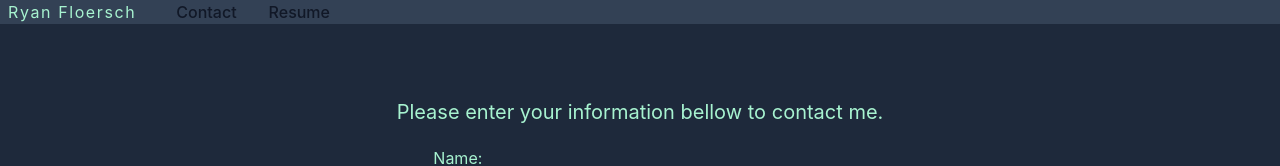
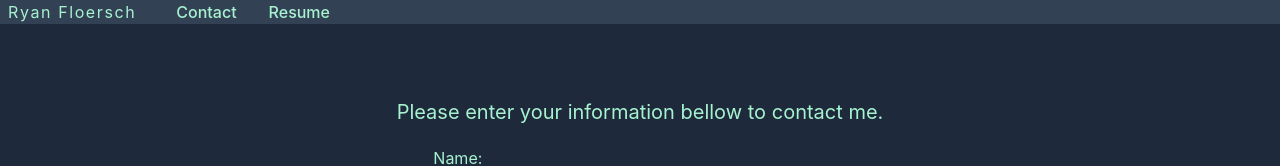
Before and after one commit to RyanmFloersch/portfolio, a React (Create React App) app in the folder client/: page /contact in a window 1280 px wide. Shown: the top 166 px of the page. Built offline with nearby package versions, Linux system fonts and the light colour scheme; what tw-elements would draw is missing.

Commit message:
Updated the html to now longer have react app as the tag name and added a basic logo

```diff
--- a/client/public/index.html
+++ b/client/public/index.html
@@ -2,7 +2,7 @@
 <html lang="en">
   <head>
     <meta charset="utf-8" />
-    <link rel="icon" href="%PUBLIC_URL%/favicon.ico" />
+    <link rel="icon" href="%PUBLIC_URL%/logo.png" />
     <meta name="viewport" content="width=device-width, initial-scale=1" />
     <meta name="theme-color" content="#000000" />
     <meta
@@ -24,7 +24,7 @@
       work correctly both with client-side routing and a non-root public URL.
       Learn how to configure a non-root public URL by running `npm run build`.
     -->
-    <title>React App</title>
+    <title>Ryan Floersch</title>
   </head>
   <body>
     <noscript>You need to enable JavaScript to run this app.</noscript>
--- a/client/src/components/Navigation.js
+++ b/client/src/components/Navigation.js
@@ -30,13 +30,13 @@ function Navigation() {
             {/* navbar container and  Box for the drop down menu */}
             <div className="hidden  items-center w-full md:block md:w-auto  md:bg-transparent bg-slate-800 " id="navbar-default">
                 {/* list of navbar elements and List of drop down menu items */}
-                <ul className="font-medium  flex flex-col justify-start  md:p-0 md:ml-8 md:bg-transparent bg-neutral-500 border border-gray-100 md:divide-none divide-y   md:flex-row md:space-x-8 mt-0 md:border-0   ">
+                <ul className="text-emerald-200 font-medium  flex flex-col justify-start  md:p-0 md:ml-8 md:bg-transparent bg-neutral-500 border border-gray-100 md:divide-none divide-y   md:flex-row md:space-x-8 mt-0 md:border-0   ">
                     {/* <NavLink className={"block text-black py-2 pl-3 pr-4 text-gray-900 rounded hover:bg-gray-100 md:hover:bg-transparent md:border-0 md:hover:text-blue-700 md:p-0 dark:text-white md:dark:hover:text-blue-500 dark:hover:bg-gray-700 dark:hover:text-white md:dark:hover:bg-transparent"} to="/">About Me</NavLink> */}
                     {/* <NavLink className={"block text-black py-2 pl-3 pr-4 text-gray-900 rounded hover:bg-gray-100 md:hover:bg-transparent md:border-0 md:hover:text-blue-700 md:p-0 dark:text-white md:dark:hover:text-blue-500 dark:hover:bg-gray-700 dark:hover:text-white md:dark:hover:bg-transparent"} to="/portfolio">Portfolio</NavLink> */}
                     {/* <NavLink className={"block text-black py-2 pl-3 pr-4 text-gray-900 rounded hover:bg-gray-100 md:hover:bg-transparent md:border-0 md:hover:text-blue-700 md:p-0 dark:text-white md:dark:hover:text-blue-500 dark:hover:bg-gray-700 dark:hover:text-white md:dark:hover:bg-transparent"} to="/contact">Contact</NavLink> */}
 
-                    <a href="mailto: ryanmichaelfloersch@gmail.com" className="block text-black py-2 pl-3 pr-4 text-gray-900 rounded hover:bg-gray-100 md:hover:bg-transparent md:border-0 md:hover:text-blue-700 md:p-0 dark:text-white md:dark:hover:text-blue-500 dark:hover:bg-gray-700 dark:hover:text-white md:dark:hover:bg-transparent">Contact</a>
-                    <a href="Ryan Floersch Resume.pdf" className="block text-black py-2 pl-3 pr-4 text-gray-900 rounded hover:bg-gray-100 md:hover:bg-transparent md:border-0 md:hover:text-blue-700 md:p-0 dark:text-white md:dark:hover:text-blue-500 dark:hover:bg-gray-700 dark:hover:text-white md:dark:hover:bg-transparent">Resume</a>
+                    <a href="mailto: ryanmichaelfloersch@gmail.com" className="block  py-2 pl-3 pr-4  rounded hover:bg-gray-100 md:hover:bg-transparent md:border-0 md:hover:text-blue-700 md:p-0 dark:text-white md:dark:hover:text-blue-500 dark:hover:bg-gray-700 dark:hover:text-white md:dark:hover:bg-transparent">Contact</a>
+                    <a href="Ryan Floersch Resume.pdf" className="block  py-2 pl-3 pr-4  rounded hover:bg-gray-100 md:hover:bg-transparent md:border-0 md:hover:text-blue-700 md:p-0 dark:text-white md:dark:hover:text-blue-500 dark:hover:bg-gray-700 dark:hover:text-white md:dark:hover:bg-transparent">Resume</a>
                     {/* <NavLink className={"block text-black py-2 pl-3 pr-4 text-gray-900 rounded hover:bg-gray-100 md:hover:bg-transparent md:border-0 md:hover:text-blue-700 md:p-0 dark:text-white md:dark:hover:text-blue-500 dark:hover:bg-gray-700 dark:hover:text-white md:dark:hover:bg-transparent"} to="/resume">Resume</NavLink> */}
                 </ul>
             </div>
```
Also changed, not shown: client/public/logo.png (added).
